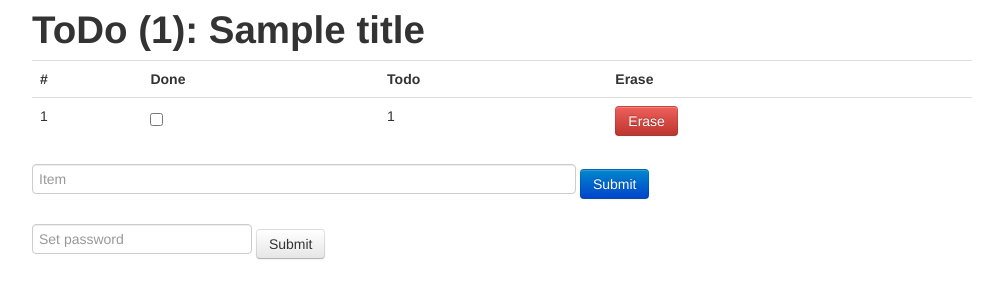
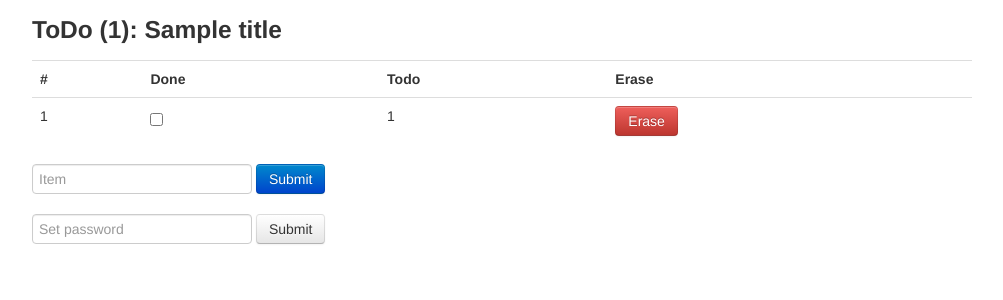
Before and after one commit to ferranpm/easy-todo, a Flask app: template todo/templates/todo.html in a window 1280 px wide. Shown: the top 300 px of the page, without its empty margins (138-1141 px from the left). Run offline with Flask 2, Linux system fonts and the light colour scheme; the template is opened without the code that fills it: most values are stand-ins (such as "Sample title", 1, 10 or a date in 2020).

Commit message:
Center content with 'container' divs

```diff
--- a/todo/templates/todo.html
+++ b/todo/templates/todo.html
@@ -12,9 +12,12 @@
 	}
 </script>
 
-<h1>ToDo ({{list_id}}){% if title %}: {{title}}</h1>{% else %}
-{% endif %}
-
+<div class="panel panel-default">
+    <div class="panel-heading">
+        <h3 class="panel-title">ToDo ({{list_id}}){% if title %}: {{title}}{% else %}
+        {% endif %}</h3>
+    </div>
+    <div class="panel-body">
         <table class="table table-hover">
         <tr>
             <th>#</th>
@@ -27,33 +30,37 @@
             <td>{{loop.index}}</td>
             <td><input type="checkbox" onclick="toggle(this);" data-id="{{item[2]}}" {% if item[1] %}checked=""{% endif %} /></td>
             <td><span>{{item[0]}}</span></td>
-		<td><a href="#" class="btn btn-danger">Erase</a></td>
+            <td><a href="#" class="btn btn-danger btn-sm">Erase</a></td>
         </tr>
         {% endfor %}
         </table>
 
-<form action="/add/{{list_id}}" method="POST" class="">
-	<input type="text" placeholder="Item" name="todo" class="input-xxlarge" />
-	<input type="submit" class="btn btn-primary" />
+        <div class="container">
+            <form class="form-inline" action="/add/{{list_id}}" method="POST" class="">
+                <input type="text" placeholder="Item" name="todo" class="" />
+                <input type="submit" class="btn btn-primary btn-sm" />
             </form>
 
             {% if not title %}
-<form action="/settitle/{{list_id}}" method="POST">
-	<input type="text" placeholder="Set title" name="title" class="input-large" />
-	<input type="submit" class="btn" />
+            <form class="form-inline" action="/settitle/{{list_id}}" method="POST">
+                <input type="text" placeholder="Set title" name="title" class="" />
+                <input type="submit" class="btn btn-sm" />
             </form>
             {% endif %}
 
             {% if password %}
-<form action="/login" method="POST">
+            <form class="form-inline" action="/login" method="POST">
                 <input type="text" placeholder="Passord" name="password" class="input" />
-	<input type="submit" class="btn" />
+                <input type="submit" class="btn btn-sm" />
             </form>
             {% else %}
-<form action="/setpassword/{{list_id}}" method="POST">
+            <form class="form-inline" action="/setpassword/{{list_id}}" method="POST">
                 <input type="text" placeholder="Set password" name="password" class="input" />
-	<input type="submit" class="btn" />
+                <input type="submit" class="btn btn-sm" />
             </form>
+        </div>
         {% endif %}
+    </div>
+</div>
 
 {% endblock %}
```
Lines whose indentation alone changed are shown as unchanged.
